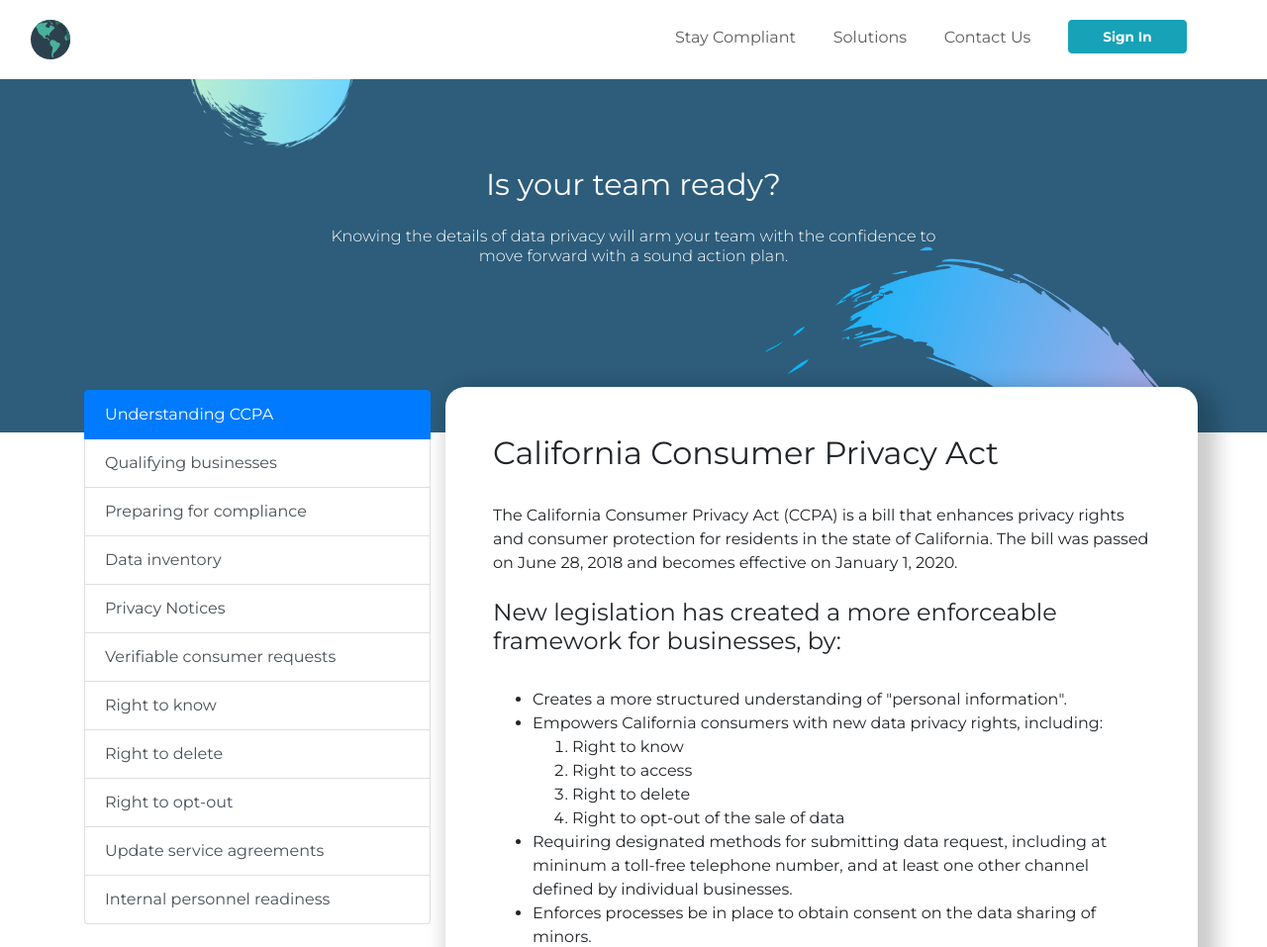
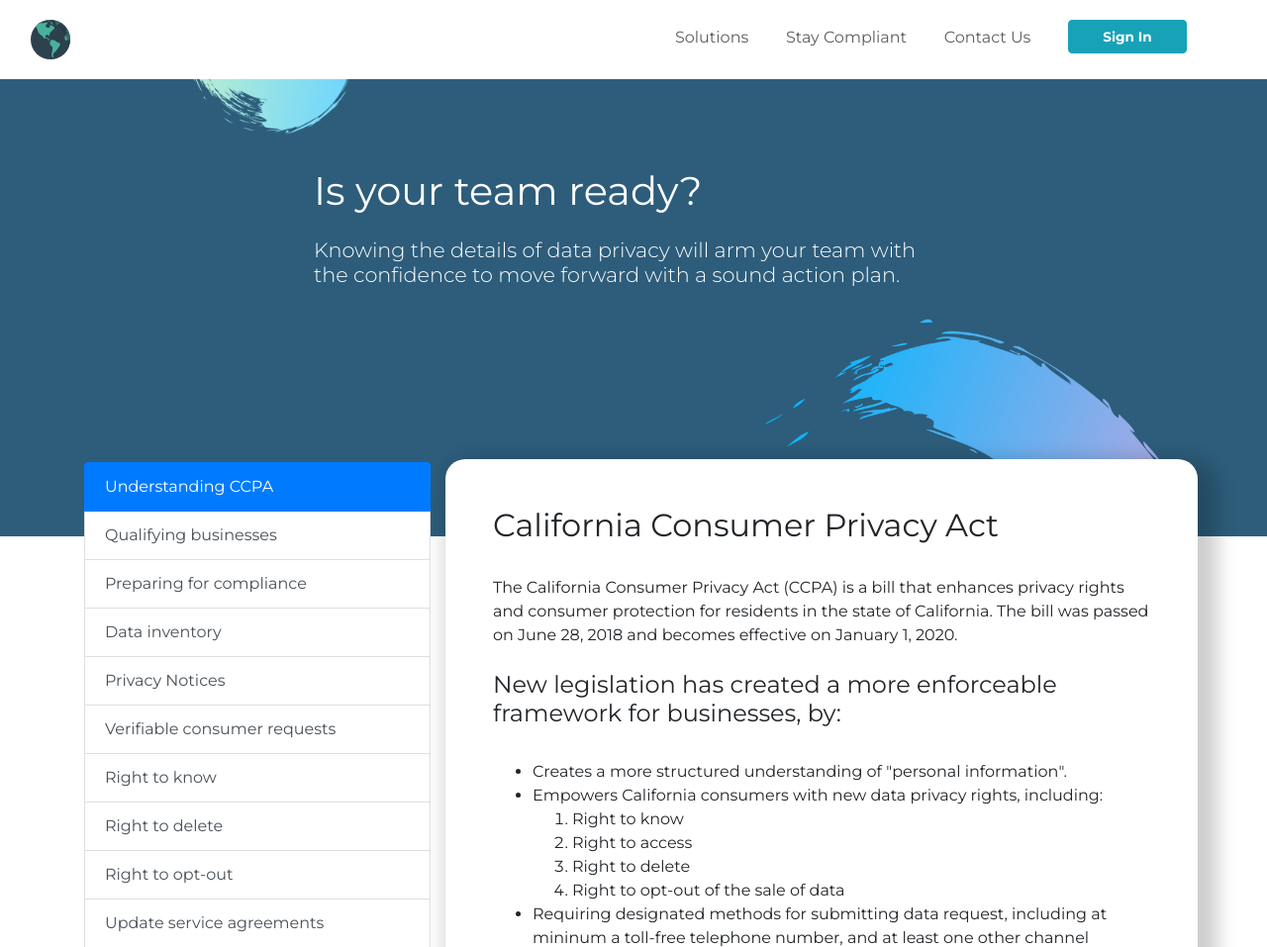
Before and after one commit to Aarongramlich/braveheartWebsite, a Django app: page /compliance/ in a window 1280 px wide. Shown: the top 957 px of the page at 99% size. Run offline with Django 3.2, Linux system fonts and the light colour scheme; some libraries are stand-ins or nearby versions.

Commit message:
resized hero banner compliance

```diff
--- a/website_app/static/website_app/website_app.css
+++ b/website_app/static/website_app/website_app.css
@@ -186,7 +186,7 @@ STYLING FOR COMPLIANCE_DETAIL.HTML*/
 #accentImage1{
 	width: 380px;
 	height: 210px;
-	margin-top: -825px;
+	margin-top: -1000px;
 	/*margin-left:200px;*/
 }
 
--- a/website_app/templates/website_app/base.html
+++ b/website_app/templates/website_app/base.html
@@ -38,9 +38,11 @@
 	    <ul class="nav navbar-nav" style="margin-right: 30px;">
 	      <!-- <li class="nav-item r-2"><a href=""><span style="color:#333333">Home</span></a></li> -->
 
+	      <li class="nav-item" style="font-size: 1em"><a href="{% url 'website_app:products_detail' %}"><span style="color:#5D5D5D"><b>Solutions</b></span></a></li>
+
 	      <li class="nav-item" style="font-size: 1em"><a href="{% url 'website_app:compliance_detail' %}"><span style="color:#5D5D5D"><b>Stay Compliant</b></span></a></li>
 
-	      <li class="nav-item" style="font-size: 1em"><a href="{% url 'website_app:products_detail' %}"><span style="color:#5D5D5D"><b>Solutions</b></span></a></li>
+
 
 	      <!-- <li class="nav-item" style="font-size: 1.2em"><a href="{% url 'website_app:vision_detail' %}"><span style="color:#5D5D5D"><b>Our Vision</b></span></a></li> -->
 
--- a/website_app/templates/website_app/compliance_detail.html
+++ b/website_app/templates/website_app/compliance_detail.html
@@ -3,13 +3,13 @@
 
 {% block body_block %}
 
-<div style="background-color:#2d5d7b">
+<div style="background-color:#2d5d7b;padding-bottom: 50px;">
 <div class="container">
 	<div class="jumbotron" style="background-color:#2d5d7b;">
 
 		<div id='compliance_banner'>
-			<h1 class='heroStatement' style="font-size: 1.9em;font-weight: 400;">Is your team ready?</h1>
-			<h6 class='mt-4' style="font-weight: 300;">Knowing the details of data privacy will arm your team with the confidence to move forward with a sound action plan.</h6>
+			<h1 class='heroStatement' style="font-size: 2.5em;font-weight: 400;text-align:  left;">Is your team ready?</h1>
+			<h6 class='mt-4' style="font-weight: 300; font-size: 1.3em;text-align: left;">Knowing the details of data privacy will arm your team with the confidence to move forward with a sound action plan.</h6>
 		</div>
 	</div>
 </div>
--- a/website_app/templates/website_app/index.html
+++ b/website_app/templates/website_app/index.html
@@ -144,7 +144,10 @@
 			<div class="col-sm resourceTitle mt-5"><h4>Product Demos</h4>
 				<br><div class="resourceBody">Wondering what Braveheart Data can do for your business? Visit our library of demo videos to find out.</div>
 				<br>
-
+				<br>
+				<br>
+				<br>
+				<br>
 				<div class="btn btn-link" style="text-align:left">Watch now</div>
 			</div>
 		</div>
```
